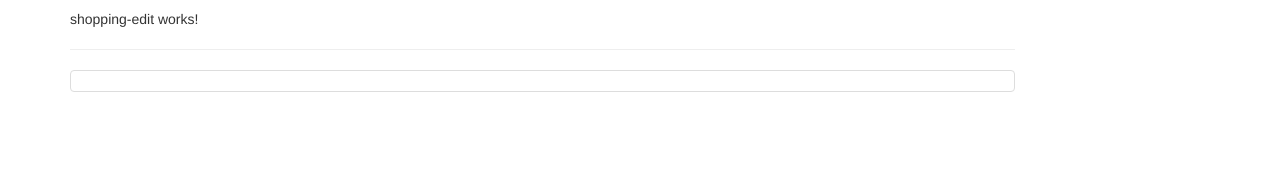
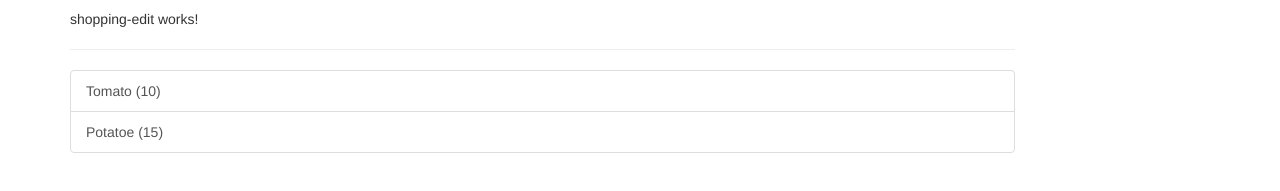
Before and after one commit to sebastian-kleinschmidt/APP_RecipeBook, an Angular app: page / in a window 1280 px wide. Shown: the part 311-502 px from the top of the page. Built offline with nearby package versions, Linux system fonts and the light colour scheme.

Commit message:
feat: adds working shoppling list html-template

```diff
--- a/src/app/shopping-list/shopping-list.component.html
+++ b/src/app/shopping-list/shopping-list.component.html
@@ -3,7 +3,7 @@
 <app-shopping-edit></app-shopping-edit>
 <hr>
 <ul class="list-group">
-  <a class="list-group-item" style="cursor: pointer"></a>
+  <a class="list-group-item" style="cursor: pointer" *ngFor="let cingredient of ingredients">{{ cingredient.name }} ({{ cingredient.amount }}) </a>
 </ul>
 </div>
 </div>
--- a/src/app/shopping-list/shopping-list.component.ts
+++ b/src/app/shopping-list/shopping-list.component.ts
@@ -8,7 +8,7 @@ import { Ingredient } from '../shared/ingredient.model'
 })
 export class ShoppingListComponent implements OnInit {
 
-  ingredients: Ingredient[] = [];
+  ingredients: Ingredient[] = [new Ingredient('Tomato',10), new Ingredient('Potatoe',15)];
 
   constructor() { }
 
```
